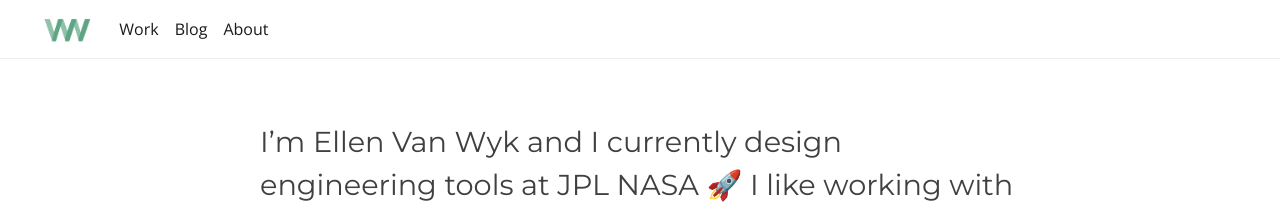
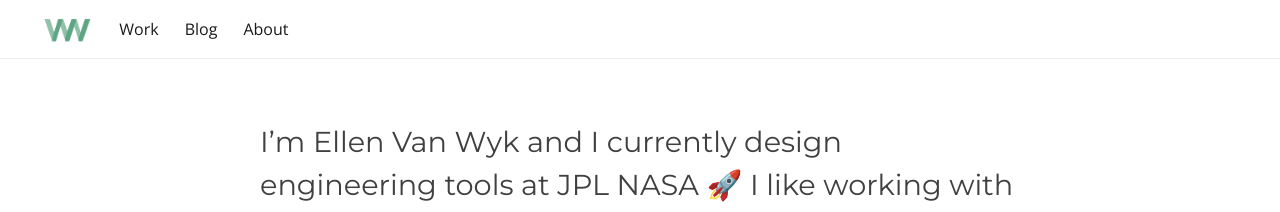
Before and after one commit to ellenvanwyk/ellenvanwyk.github.io, a Jekyll site: the page built from index.md, in a window 1280 px wide. Shown: the top 212 px of the page. Built offline with Jekyll 4.4.1, drawn with Linux system fonts in a browser that asks for light colours; nearby versions of some CDN libraries.

Commit message:
responsive

```diff
--- a/_includes/navbar.html
+++ b/_includes/navbar.html
@@ -1,7 +1,6 @@
 <nav class="navbar navbar-expand-lg navbar-light fixed-top">
     <a class="navbar-brand" href="/"><img src = "/assets/logo.png" id = "logotype" ></a>
 
-  <div class="collapse navbar-collapse" id="navbarSupportedContent">
     <ul class="navbar-nav mr-auto">
       <li class="nav-item active">
         <a class="nav-link" href="/">Work</a>
@@ -13,5 +12,4 @@
         <a class="nav-link" href="/about/">About</a>
             </li>
         </ul>
-    </div>
 </nav>
--- a/css/portfolio.scss
+++ b/css/portfolio.scss
@@ -94,6 +94,13 @@
 //Logo
 .navbar-brand img{
 	height: 30px;
+}
+
+.navbar-nav{
+	flex-direction: row;
+	li.nav-item{
+		padding-right: 10px;
+	}
 }
 
 
```
